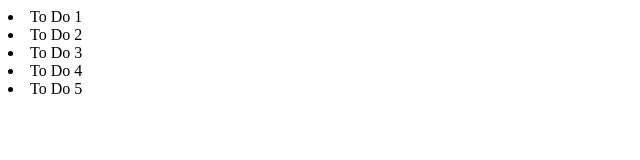
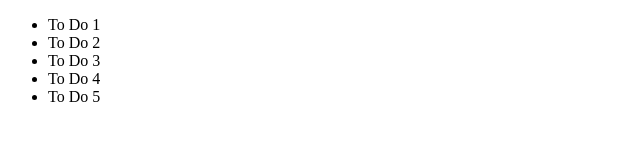
Before and after one commit to deerextech/backbone, a plain HTML site: page index.html in a window 1280 px wide. Shown: the whole page, without its empty margins (0-640 px from the left). Drawn offline with Linux system fonts and the light colour scheme.

Commit message:
Almost forgot to specify a ul tag for items view.. ha. So now it renders list of models (in main.js), into an actual list.
	modified:   index.html
	modified:   js/views/todoItemsView.js

```diff
--- a/js/views/todoItemsView.js
+++ b/js/views/todoItemsView.js
@@ -1,6 +1,9 @@
 //view for collection
 
 var TodoItemsView = Backbone.View.extend({
+
+tagName:"ul",
+
 render:function(){
   //need to make a reference for 'this' because its context is going to change inside the item map. #javascriptNinja
   var self = this;
```
Also changed, not shown: index.html (+1 -0 lines).
